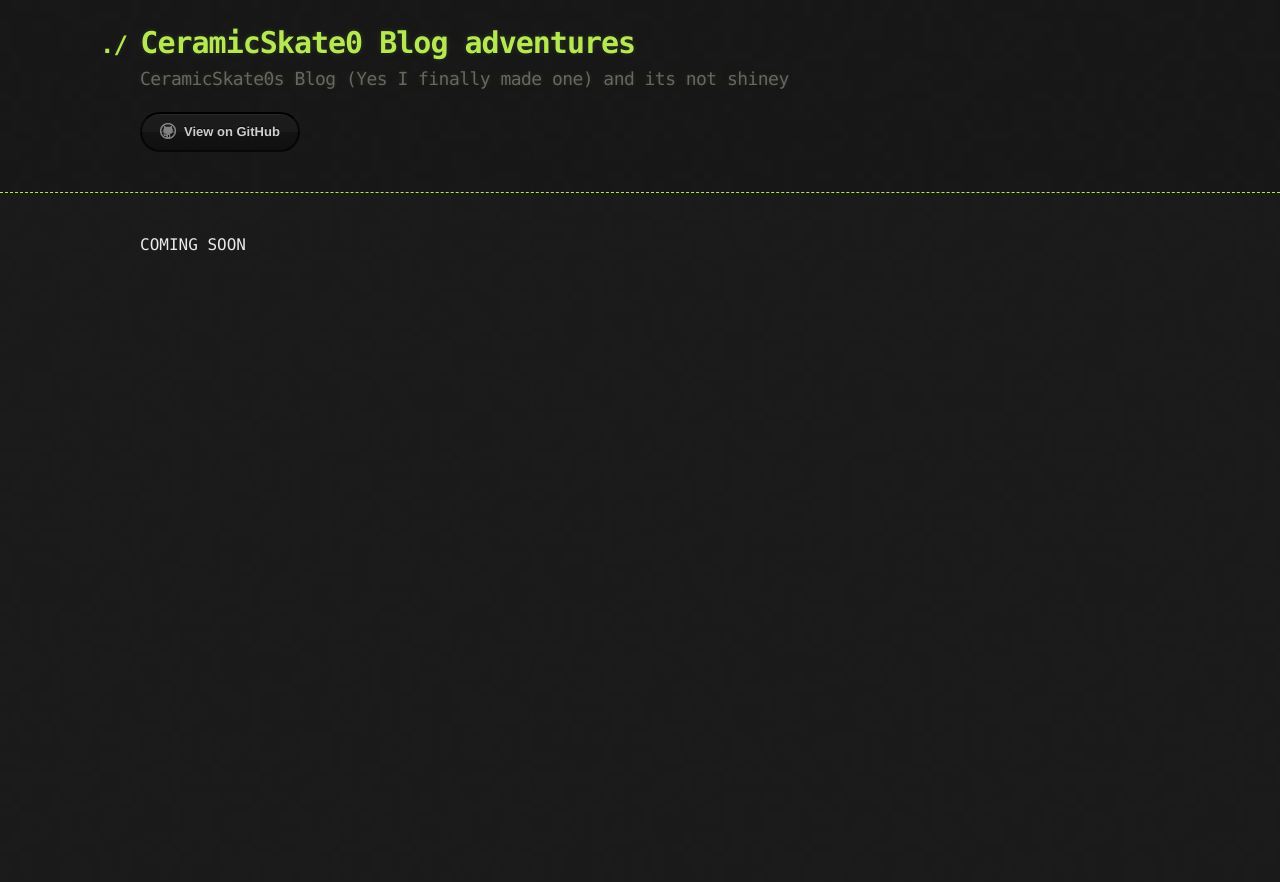
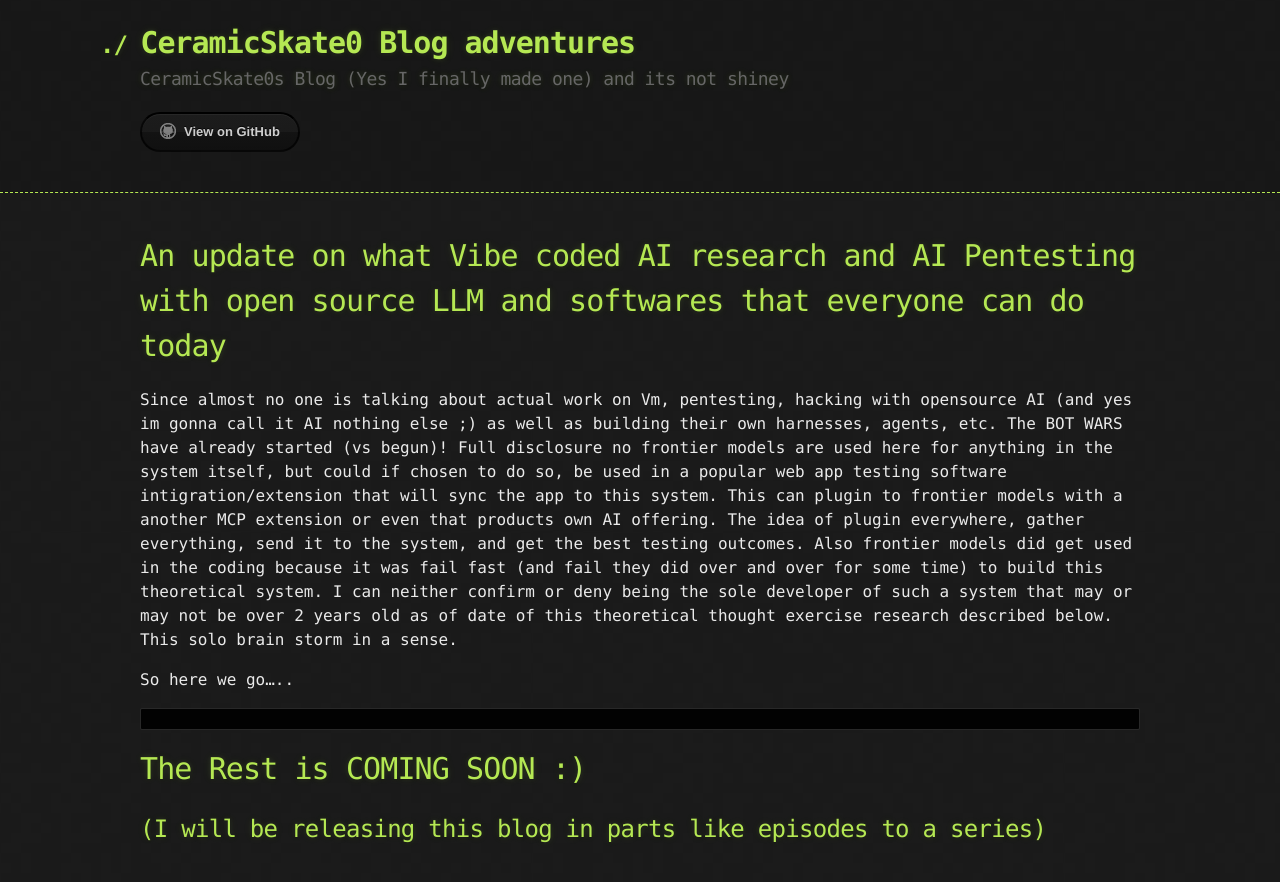
Before and after one commit to ceramicskate0/ceramicskate0.github.io, a Jekyll site: the page built from AI_VM_APPSEC_RESEARCH.md, in a window 1280 px wide. Shown: the top 882 px of the page. Built offline with Jekyll 4.4.1, drawn with Linux system fonts in a browser that asks for light colours; our own code applies the rules of GitHub Pages for plain Markdown files.

Commit message:
Update AI_VM_APPSEC_RESEARCH with new insights
Added an update on AI research and pentesting with open source tools, discussing the integration of frontier models and the concept of plugin architecture for improved testing outcomes.

````diff
--- a/AI_VM_APPSEC_RESEARCH.md
+++ b/AI_VM_APPSEC_RESEARCH.md
@@ -1,2 +1,12 @@
+# An update on what Vibe coded AI research and AI Pentesting with open source LLM and softwares that everyone can do today
 
-COMING SOON
+Since almost no one is talking about actual work on Vm, pentesting, hacking with opensource AI (and yes im gonna call it AI nothing else ;) as well as building their own harnesses, agents, etc.
+The BOT WARS have already started (vs begun)! Full disclosure no frontier models are used here for anything in the system itself, but could if chosen to do so, be used in a popular web app testing software intigration/extension that will sync the app to this system. This can plugin to frontier models with a another MCP extension or even that products own AI offering. The idea of plugin everywhere, gather everything, send it to the system, and get the best testing outcomes.
+Also frontier models did get used in the coding because it was fail fast (and fail they did over and over for some time) to build this theoretical system. I can neither confirm or deny being the sole developer of such a system that may or may not be over 2 years old as of date of this theoretical thought exercise research described below. This solo brain storm in a sense.
+
+So here we go.....
+
+```
+```
+# The Rest is COMING SOON :)
+## (I will be releasing this blog in parts like episodes to a series)
````
